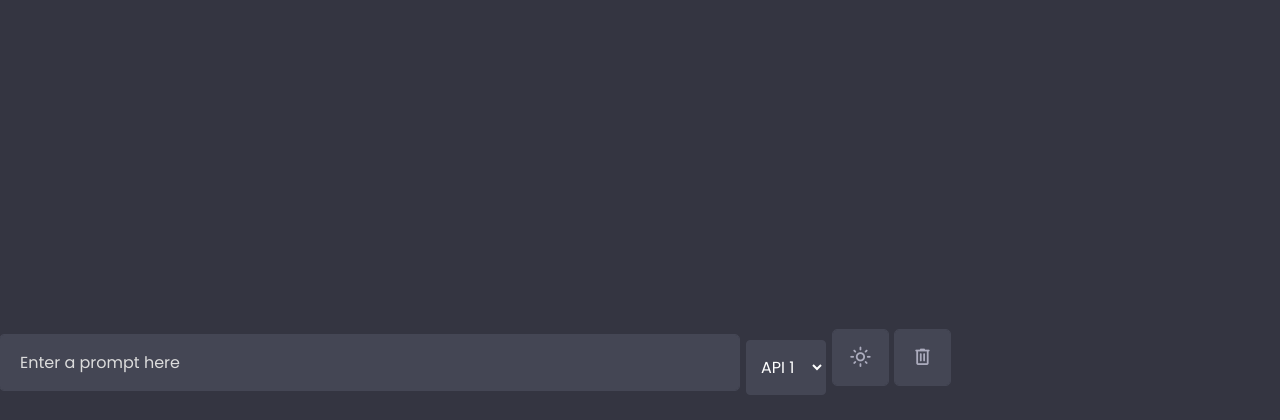
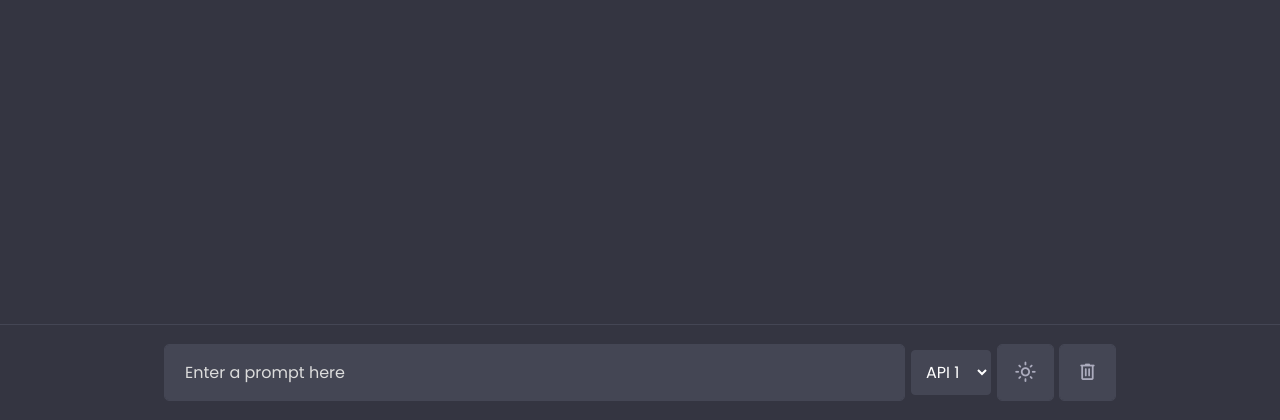
Before and after one commit to knowledge-ukraine/medlocalgpt, a Flask app: page / in a window 1280 px wide. Shown: the part 380-800 px from the top of the page. Run offline with Flask 3, Linux system fonts and the light colour scheme.

Commit message:
fix ui
fix ui

```diff
--- a/static/stylesheets/style.css
+++ b/static/stylesheets/style.css
@@ -173,7 +173,7 @@
   }
 }
 
-//* Typing container styling */
+/* Typing container styling */
 .typing-container {
   position: fixed;
   bottom: 0;
@@ -255,11 +255,11 @@
   background: var(--icon-hover-bg);
 }
 
-/* Select container styling */
+/* Styling for select-container */
 .select-container {
   display: flex;
   align-items: center;
-  margin-top: 10px;
+  height: 45px; /* Set the same height for all elements */
 }
 
 .select-container select {
@@ -270,7 +270,22 @@
   color: var(--text-color);
   margin-left: 7px;
   font-size: 1rem;
-  height: 55px;
+  height: 100%; /* Set the same height as the parent container */
+}
+
+/* Styling for theme-btn and delete-btn */
+.typing-controls {
+  display: flex;
+  align-items: center;
+  height: 55px; /* Set the same height for all elements */
+}
+
+.typing-controls span {
+  margin-left: 7px;
+  font-size: 1.4rem;
+  background: var(--incoming-chat-bg);
+  outline: 1px solid var(--incoming-chat-border);
+  height: 100%; /* Set the same height as the parent container */
 }
 
 /* Responsive Media Query */
```
